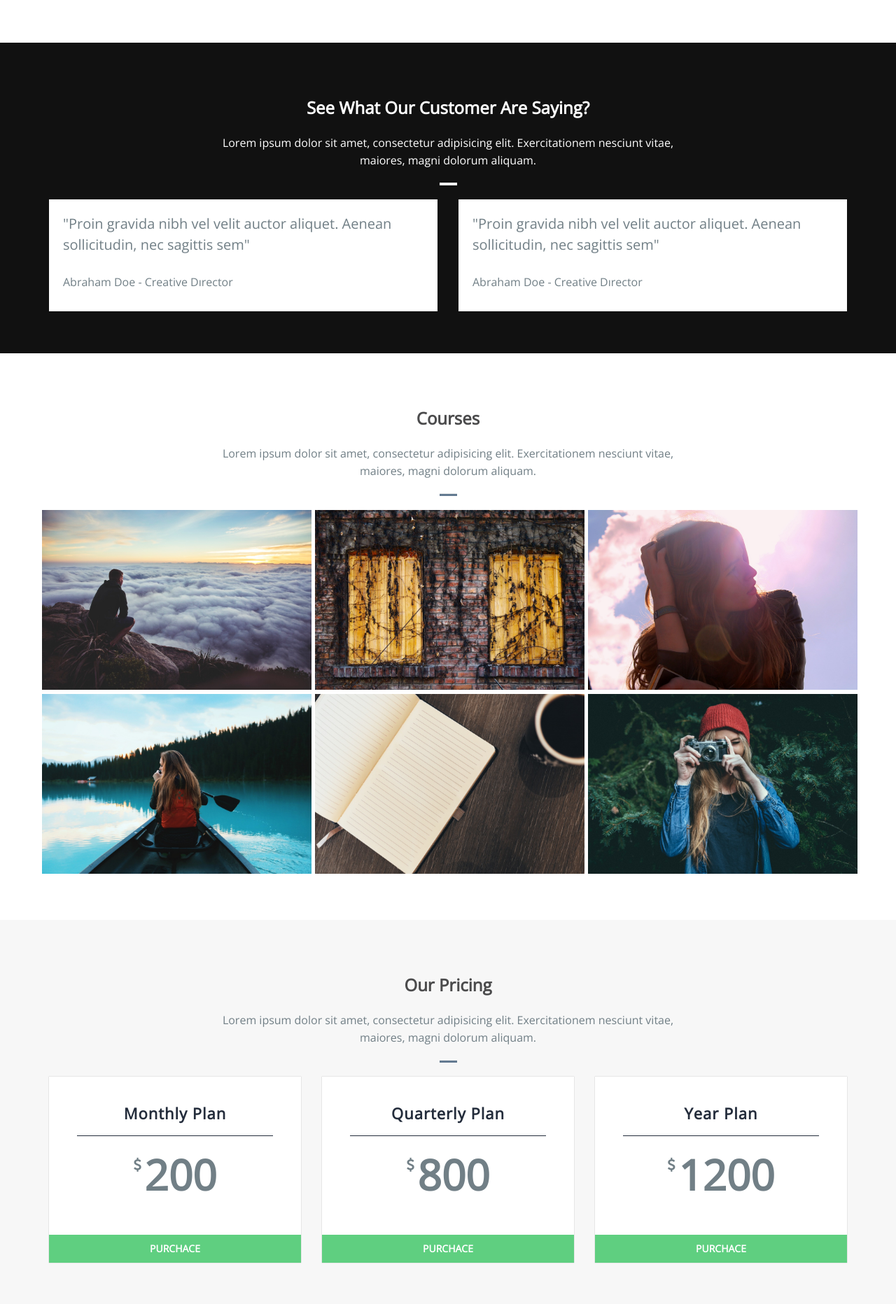
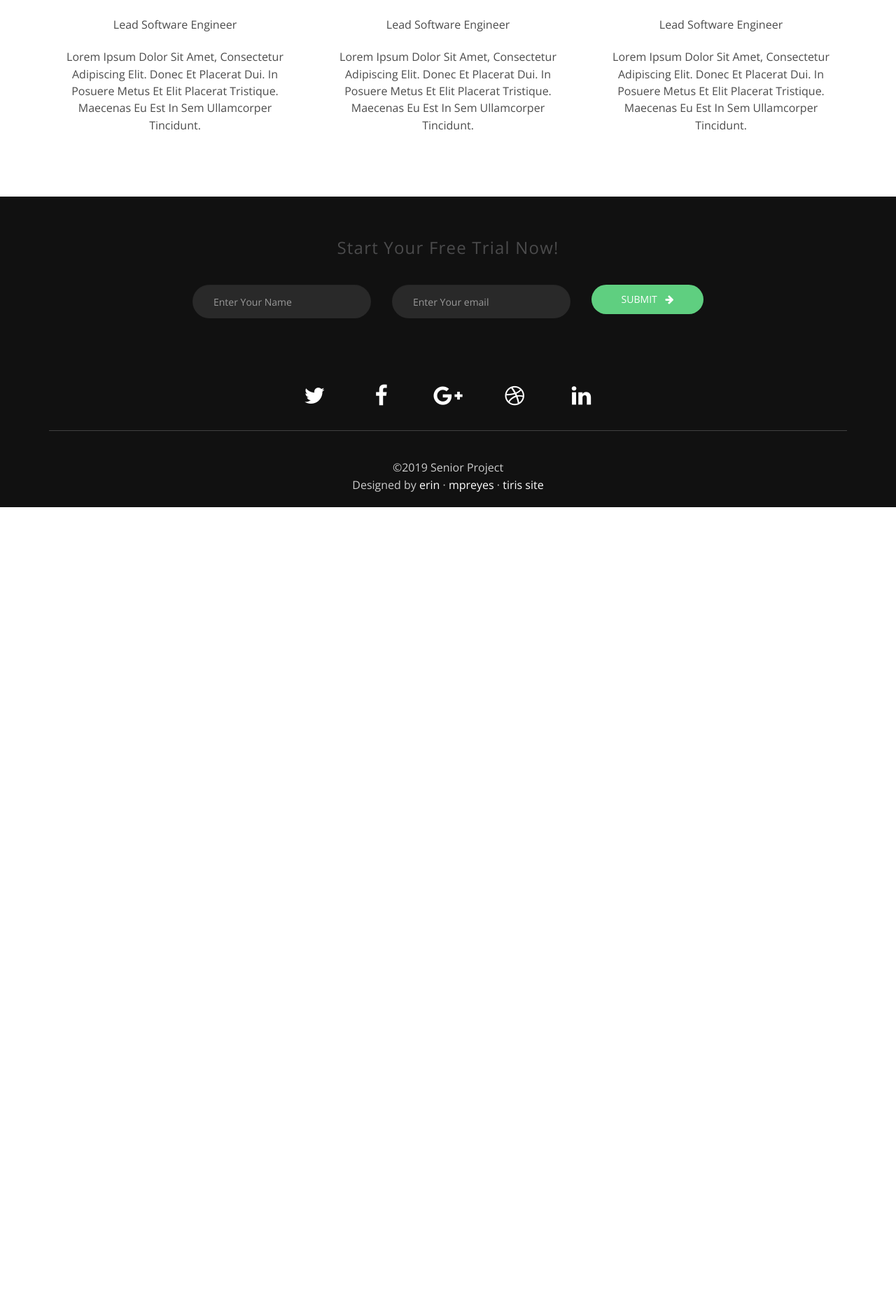
Before and after one commit to mpreyes/SeniorProject, a Django app: page /seniorProjectApp/ in a window 1280 px wide. Shown: the part 3180-5044 px from the top of the page at 70% size. After the commit the page ends 3905 px from the top, so only its background shows below. Run offline with Django 3.2, Linux system fonts and the light colour scheme; some libraries are stand-ins or nearby versions; some web fonts are replaced.

Commit message:
Change index page
Modifying index page to look more like our end goal and removed aspects we did not need

```diff
--- a/seniorProjectApp/templates/seniorProjectApp/dashboard.html
+++ b/seniorProjectApp/templates/seniorProjectApp/dashboard.html
@@ -12,7 +12,7 @@
           <span class="icon-bar"></span>
           <span class="icon-bar"></span>
         </button>
-        <a class="navbar-brand" href="/seniorProjectApp/"><span>Senior</span>Project</a>
+        <a class="navbar-brand" href="/seniorProjectApp/"><span>CODE</span>MENTOR</a>
       </div>
       <div class="collapse navbar-collapse" id="myNavbar">
         <ul class="nav navbar-nav navbar-right">
--- a/seniorProjectApp/templates/seniorProjectApp/includes/head.html
+++ b/seniorProjectApp/templates/seniorProjectApp/includes/head.html
@@ -3,7 +3,7 @@
 <head>
   <meta charset="utf-8">
   <meta name="viewport" content="width=device-width, initial-scale=1">
-  <title>Senior Project | Home</title>
+  <title>CodeMentor | Home</title>
   <meta name="description" content="Senior Project App - Erin Barcaskey, Madelyn Reyes, Tiri Shamhu">
   <meta name="keywords" content="Senior Project, Educational sites,">
 
--- a/seniorProjectApp/templates/seniorProjectApp/index.html
+++ b/seniorProjectApp/templates/seniorProjectApp/index.html
@@ -13,7 +13,7 @@
           <span class="icon-bar"></span>
           <span class="icon-bar"></span>
         </button>
-        <a class="navbar-brand" href="/seniorProjectApp/"><span>Senior</span>Project</a>
+        <a class="navbar-brand" href="/seniorProjectApp/"><span>CODE</span>MENTOR</a>
       </div>
       <div class="collapse navbar-collapse" id="myNavbar">
         <ul class="nav navbar-nav navbar-right">
@@ -27,6 +27,8 @@
     </div>
   </nav>
   <!--/ Navigation bar-->
+
+  <!-- modal window to sign in from the index page, button in upper right corner -->
   <!--Modal box-->
   <div class="modal fade" id="login" role="dialog">
     <div class="modal-dialog modal-sm">
@@ -78,18 +80,24 @@
     </div>
   </div>
   <!--/ Modal box-->
-  <!--Banner-->
+
+  <!-- Banner, first block on the index page-->
   <div class="banner">
     <div class="bg-color">
       <div class="container">
         <div class="row">
           <div class="banner-text text-center">
             <div class="text-border">
-              <h2 class="text-dec">Trust & Quality</h2>
+              <!-- TODO remove inline styling -->
+              <h2 class="text-dec">CODE<strong>MENTOR</strong></h2>
             </div>
             <div class="intro-para text-center quote">
-              <p class="big-text">Learning Today . . . Leading Tomorrow.</p>
-              <p class="small-text">Lorem ipsum dolor sit amet, consectetur adipisicing elit. Laudantium enim repellat sapiente quos architecto<br>Laudantium enim repellat sapiente quos architecto</p>
+              <p class="big-text">Computing resources tailored to your degree</p>
+
+              <!-- TODO commenting out smaller text within the first block -->
+              <!-- <p class="small-text">Lorem ipsum dolor sit amet, consectetur adipisicing elit. Laudantium enim repellat sapiente quos architecto<br>Laudantium enim repellat sapiente quos architecto</p> -->
+
+              <!-- TODO sign up button (or a sign in) -->
               <a href="#footer" class="btn get-quote">GET A QUOTE</a>
             </div>
             <a href="#feature" class="mouse-hover">
@@ -101,6 +109,7 @@
     </div>
   </div>
   <!--/ Banner-->
+
   <!--Feature-->
   <section id="feature" class="section-padding">
     <div class="container">
@@ -149,6 +158,8 @@
     </div>
   </section>
   <!--/ feature-->
+
+  <!-- potentially survey results-->
   <!--Organisations-->
   <section id="organisations" class="section-padding">
     <div class="container">
@@ -189,150 +200,8 @@
     </div>
   </section>
   <!--/ Organisations-->
-  <!--Cta-->
-  <section id="cta-2">
-    <div class="container">
-      <div class="row">
-        <div class="col-lg-12">
-          <h2 class="text-center">Subscribe Now</h2>
-          <p class="cta-2-txt">Sign up for our free weekly software design courses, we’ll send them right to your inbox.</p>
-          <div class="cta-2-form text-center">
-            <form action="#" method="post" id="workshop-newsletter-form">
-              <input name="" placeholder="Enter Your Email Address" type="email">
-              <input class="cta-2-form-submit-btn" value="Subscribe" type="submit">
-            </form>
-          </div>
-        </div>
-      </div>
-    </div>
-  </section>
-  <!--/ Cta-->
-  <!--work-shop-->
-  <section id="work-shop" class="section-padding">
-    <div class="container">
-      <div class="row">
-        <div class="header-section text-center">
-          <h2>Upcoming Workshop</h2>
-          <p>Lorem ipsum dolor sit amet, consectetur adipisicing elit. Exercitationem nesciunt vitae,<br> maiores, magni dolorum aliquam.</p>
-          <hr class="bottom-line">
-        </div>
-        <div class="col-md-4 col-sm-6">
-          <div class="service-box text-center">
-            <div class="icon-box">
-              <i class="fa fa-html5 color-green"></i>
-            </div>
-            <div class="icon-text">
-              <h4 class="ser-text">Mentor HTML5 Workshop</h4>
-            </div>
-          </div>
-        </div>
-        <div class="col-md-4 col-sm-6">
-          <div class="service-box text-center">
-            <div class="icon-box">
-              <i class="fa fa-css3 color-green"></i>
-            </div>
-            <div class="icon-text">
-              <h4 class="ser-text">Mentor CSS3 Workshop</h4>
-            </div>
-          </div>
-        </div>
-        <div class="col-md-4 col-sm-6">
-          <div class="service-box text-center">
-            <div class="icon-box">
-              <i class="fa fa-joomla color-green"></i>
-            </div>
-            <div class="icon-text">
-              <h4 class="ser-text">Mentor Joomla Workshop</h4>
-            </div>
-          </div>
-        </div>
-      </div>
-    </div>
-  </section>
-  <!--/ work-shop-->
-  <!--Faculity member-->
-  <section id="faculity-member" class="section-padding">
-    <div class="container">
-      <div class="row">
-        <div class="header-section text-center">
-          <h2>Meet Our Faculty Member</h2>
-          <p>Lorem ipsum dolor sit amet, consectetur adipisicing elit. Exercitationem nesciunt vitae,<br> maiores, magni dolorum aliquam.</p>
-          <hr class="bottom-line">
-        </div>
-        <div class="col-lg-4 col-md-4 col-sm-4">
-          <div class="pm-staff-profile-container">
-            <div class="pm-staff-profile-image-wrapper text-center">
-              <div class="pm-staff-profile-image">
-                <img src="img/mentor.jpg" alt="" class="img-thumbnail img-circle" />
-              </div>
-            </div>
-            <div class="pm-staff-profile-details text-center">
-              <p class="pm-staff-profile-name">Bryan Johnson</p>
-              <p class="pm-staff-profile-title">Lead Software Engineer</p>
 
-              <p class="pm-staff-profile-bio">Lorem ipsum dolor sit amet, consectetur adipiscing elit. Donec et placerat dui. In posuere metus et elit placerat tristique. Maecenas eu est in sem ullamcorper tincidunt. </p>
-            </div>
-          </div>
-        </div>
-        <div class="col-lg-4 col-md-4 col-sm-4">
-          <div class="pm-staff-profile-container">
-            <div class="pm-staff-profile-image-wrapper text-center">
-              <div class="pm-staff-profile-image">
-                <img src="img/mentor.jpg" alt="" class="img-thumbnail img-circle" />
-              </div>
-            </div>
-            <div class="pm-staff-profile-details text-center">
-              <p class="pm-staff-profile-name">Bryan Johnson</p>
-              <p class="pm-staff-profile-title">Lead Software Engineer</p>
-
-              <p class="pm-staff-profile-bio">Lorem ipsum dolor sit amet, consectetur adipiscing elit. Donec et placerat dui. In posuere metus et elit placerat tristique. Maecenas eu est in sem ullamcorper tincidunt. </p>
-            </div>
-          </div>
-        </div>
-        <div class="col-lg-4 col-md-4 col-sm-4">
-          <div class="pm-staff-profile-container">
-            <div class="pm-staff-profile-image-wrapper text-center">
-              <div class="pm-staff-profile-image">
-                <img src="img/mentor.jpg" alt="" class="img-thumbnail img-circle" />
-              </div>
-            </div>
-            <div class="pm-staff-profile-details text-center">
-              <p class="pm-staff-profile-name">Bryan Johnson</p>
-              <p class="pm-staff-profile-title">Lead Software Engineer</p>
-
-              <p class="pm-staff-profile-bio">Lorem ipsum dolor sit amet, consectetur adipiscing elit. Donec et placerat dui. In posuere metus et elit placerat tristique. Maecenas eu est in sem ullamcorper tincidunt. </p>
-            </div>
-          </div>
-        </div>
-      </div>
-    </div>
-  </section>
-  <!--/ Faculity member-->
-  <!--Testimonial-->
-  <section id="testimonial" class="section-padding">
-    <div class="container">
-      <div class="row">
-        <div class="header-section text-center">
-          <h2 class="white">See What Our Customer Are Saying?</h2>
-          <p class="white">Lorem ipsum dolor sit amet, consectetur adipisicing elit. Exercitationem nesciunt vitae,<br> maiores, magni dolorum aliquam.</p>
-          <hr class="bottom-line bg-white">
-        </div>
-        <div class="col-md-6 col-sm-6">
-          <div class="text-comment">
-            <p class="text-par">"Proin gravida nibh vel velit auctor aliquet. Aenean sollicitudin, nec sagittis sem"</p>
-            <p class="text-name">Abraham Doe - Creative Dırector</p>
-          </div>
-        </div>
-        <div class="col-md-6 col-sm-6">
-          <div class="text-comment">
-            <p class="text-par">"Proin gravida nibh vel velit auctor aliquet. Aenean sollicitudin, nec sagittis sem"</p>
-            <p class="text-name">Abraham Doe - Creative Dırector</p>
-          </div>
-        </div>
-      </div>
-    </div>
-  </section>
-  <!--/ Testimonial-->
+  <!-- with animation -->
   <!--Courses-->
   <section id="courses" class="section-padding">
       <div class="container">
@@ -410,62 +279,95 @@
       </div>
     </section>
     <!--/ Courses-->
-  <!--Pricing-->
-  <section id="pricing" class="section-padding">
+
+  <!--Testimonial-->
+  <section id="testimonial" class="section-padding">
       <div class="container">
         <div class="row">
           <div class="header-section text-center">
-          <h2>Our Pricing</h2>
+            <h2 class="white">See What Our Customer Are Saying?</h2>
+            <p class="white">Lorem ipsum dolor sit amet, consectetur adipisicing elit. Exercitationem nesciunt vitae,<br> maiores, magni dolorum aliquam.</p>
+            <hr class="bottom-line bg-white">
+          </div>
+          <div class="col-md-6 col-sm-6">
+            <div class="text-comment">
+              <p class="text-par">"Proin gravida nibh vel velit auctor aliquet. Aenean sollicitudin, nec sagittis sem"</p>
+              <p class="text-name">Abraham Doe - Creative Dırector</p>
+            </div>
+          </div>
+          <div class="col-md-6 col-sm-6">
+            <div class="text-comment">
+              <p class="text-par">"Proin gravida nibh vel velit auctor aliquet. Aenean sollicitudin, nec sagittis sem"</p>
+              <p class="text-name">Abraham Doe - Creative Dırector</p>
+            </div>
+          </div>
+        </div>
+      </div>
+    </section>
+    <!--/ Testimonial-->
+
+  <!-- Team members -->
+  <!-- faculty member is mispelled-->
+  <section id="faculity-member" class="section-padding">
+      <div class="container">
+        <div class="row">
+          <div class="header-section text-center">
+            <h2>Meet Our Faculty Member</h2>
             <p>Lorem ipsum dolor sit amet, consectetur adipisicing elit. Exercitationem nesciunt vitae,<br> maiores, magni dolorum aliquam.</p>
             <hr class="bottom-line">
           </div>
-        <div class="col-md-4 col-sm-4">
-          <div class="price-table">
-            <!-- Plan  -->
-            <div class="pricing-head">
-              <h4>Monthly Plan</h4>
-              <span class="fa fa-usd curency"></span> <span class="amount">200</span>
+          <div class="col-lg-4 col-md-4 col-sm-4">
+            <div class="pm-staff-profile-container">
+              <div class="pm-staff-profile-image-wrapper text-center">
+                <div class="pm-staff-profile-image">
+                  <img src="img/mentor.jpg" alt="" class="img-thumbnail img-circle" />
                 </div>
+              </div>
+              <div class="pm-staff-profile-details text-center">
+                <p class="pm-staff-profile-name">Bryan Johnson</p>
+                <p class="pm-staff-profile-title">Lead Software Engineer</p>
 
-            <!-- Plean Detail -->
-            <div class="price-in mart-15">
-              <a href="#" class="btn btn-bg green btn-block">PURCHACE</a>
+                <p class="pm-staff-profile-bio">Lorem ipsum dolor sit amet, consectetur adipiscing elit. Donec et placerat dui. In posuere metus et elit placerat tristique. Maecenas eu est in sem ullamcorper tincidunt. </p>
               </div>
             </div>
           </div>
-        <div class="col-md-4 col-sm-4">
-          <div class="price-table">
-            <!-- Plan  -->
-            <div class="pricing-head">
-              <h4>Quarterly Plan</h4>
-              <span class="fa fa-usd curency"></span> <span class="amount">800</span>
+          <div class="col-lg-4 col-md-4 col-sm-4">
+            <div class="pm-staff-profile-container">
+              <div class="pm-staff-profile-image-wrapper text-center">
+                <div class="pm-staff-profile-image">
+                  <img src="img/mentor.jpg" alt="" class="img-thumbnail img-circle" />
                 </div>
+              </div>
+              <div class="pm-staff-profile-details text-center">
+                <p class="pm-staff-profile-name">Bryan Johnson</p>
+                <p class="pm-staff-profile-title">Lead Software Engineer</p>
 
-            <!-- Plean Detail -->
-            <div class="price-in mart-15">
-              <a href="#" class="btn btn-bg yellow btn-block">PURCHACE</a>
+                <p class="pm-staff-profile-bio">Lorem ipsum dolor sit amet, consectetur adipiscing elit. Donec et placerat dui. In posuere metus et elit placerat tristique. Maecenas eu est in sem ullamcorper tincidunt. </p>
               </div>
             </div>
           </div>
-        <div class="col-md-4 col-sm-4">
-          <div class="price-table">
-            <!-- Plan  -->
-            <div class="pricing-head">
-              <h4>Year Plan</h4>
-              <span class="fa fa-usd curency"></span> <span class="amount">1200</span>
+          <div class="col-lg-4 col-md-4 col-sm-4">
+            <div class="pm-staff-profile-container">
+              <div class="pm-staff-profile-image-wrapper text-center">
+                <div class="pm-staff-profile-image">
+                  <img src="img/mentor.jpg" alt="" class="img-thumbnail img-circle" />
                 </div>
+              </div>
+              <div class="pm-staff-profile-details text-center">
+                <p class="pm-staff-profile-name">Bryan Johnson</p>
+                <p class="pm-staff-profile-title">Lead Software Engineer</p>
 
-            <!-- Plean Detail -->
-            <div class="price-in mart-15">
-              <a href="#" class="btn btn-bg red btn-block">PURCHACE</a>
+                <p class="pm-staff-profile-bio">Lorem ipsum dolor sit amet, consectetur adipiscing elit. Donec et placerat dui. In posuere metus et elit placerat tristique. Maecenas eu est in sem ullamcorper tincidunt. </p>
               </div>
             </div>
           </div>
         </div>
       </div>
     </section>
-  <!--/ Pricing-->
+    <!--/ team member -->
+
   <!--Contact-->
+  <!--
   <section id="contact" class="section-padding">
     <div class="container">
       <div class="row">
@@ -500,14 +402,81 @@
           </div>
 
           <div class="col-xs-12">
-            <!-- Button -->
             <button type="submit" id="submit" name="submit" class="form contact-form-button light-form-button oswald light">SEND EMAIL</button>
           </div>
         </form>
 
       </div>
     </div>
-  </section>
+  </section> -->
   <!--/ Contact-->
 
+
+<!-- NOT GOING TO USE -->
+  <!--Cta-->
+  <!--
+  <section id="cta-2">
+    <div class="container">
+      <div class="row">
+        <div class="col-lg-12">
+          <h2 class="text-center">Subscribe Now</h2>
+          <p class="cta-2-txt">Sign up for our free weekly software design courses, we’ll send them right to your inbox.</p>
+          <div class="cta-2-form text-center">
+            <form action="#" method="post" id="workshop-newsletter-form">
+              <input name="" placeholder="Enter Your Email Address" type="email">
+              <input class="cta-2-form-submit-btn" value="Subscribe" type="submit">
+            </form>
+          </div>
+        </div>
+      </div>
+    </div>
+  </section> -->
+  <!--/ Cta-->
+
+  <!--work-shop-->
+  <!--
+  <section id="work-shop" class="section-padding">
+    <div class="container">
+      <div class="row">
+        <div class="header-section text-center">
+          <h2>Upcoming Workshop</h2>
+          <p>Lorem ipsum dolor sit amet, consectetur adipisicing elit. Exercitationem nesciunt vitae,<br> maiores, magni dolorum aliquam.</p>
+          <hr class="bottom-line">
+        </div>
+        <div class="col-md-4 col-sm-6">
+          <div class="service-box text-center">
+            <div class="icon-box">
+              <i class="fa fa-html5 color-green"></i>
+            </div>
+            <div class="icon-text">
+              <h4 class="ser-text">Mentor HTML5 Workshop</h4>
+            </div>
+          </div>
+        </div>
+        <div class="col-md-4 col-sm-6">
+          <div class="service-box text-center">
+            <div class="icon-box">
+              <i class="fa fa-css3 color-green"></i>
+            </div>
+            <div class="icon-text">
+              <h4 class="ser-text">Mentor CSS3 Workshop</h4>
+            </div>
+          </div>
+        </div>
+        <div class="col-md-4 col-sm-6">
+          <div class="service-box text-center">
+            <div class="icon-box">
+              <i class="fa fa-joomla color-green"></i>
+            </div>
+            <div class="icon-text">
+              <h4 class="ser-text">Mentor Joomla Workshop</h4>
+            </div>
+          </div>
+        </div>
+      </div>
+    </div>
+  </section> -->
+  <!--/ work-shop-->
+
+
 {% endblock %}
--- a/seniorProjectApp/templates/seniorProjectApp/links.html
+++ b/seniorProjectApp/templates/seniorProjectApp/links.html
@@ -14,7 +14,7 @@
           <span class="icon-bar"></span>
           <span class="icon-bar"></span>
         </button>
-        <a class="navbar-brand" href="/seniorProjectApp/"><span>Senior</span>Project</a>
+        <a class="navbar-brand" href="/seniorProjectApp/"><span>CODE</span>MENTOR</a>
       </div>
       <div class="collapse navbar-collapse" id="myNavbar">
         <ul class="nav navbar-nav navbar-right">
--- a/seniorProjectApp/templates/seniorProjectApp/signup.html
+++ b/seniorProjectApp/templates/seniorProjectApp/signup.html
@@ -13,7 +13,7 @@
           <span class="icon-bar"></span>
           <span class="icon-bar"></span>
         </button>
-        <a class="navbar-brand" href="/seniorProjectApp/"><span>Senior</span>Project</a>
+        <a class="navbar-brand" href="/seniorProjectApp/"><span>CODE</span>MENTOR</a>
       </div>
       <div class="collapse navbar-collapse" id="myNavbar">
         <ul class="nav navbar-nav navbar-right">
```
Lines whose indentation alone changed are shown as unchanged.
